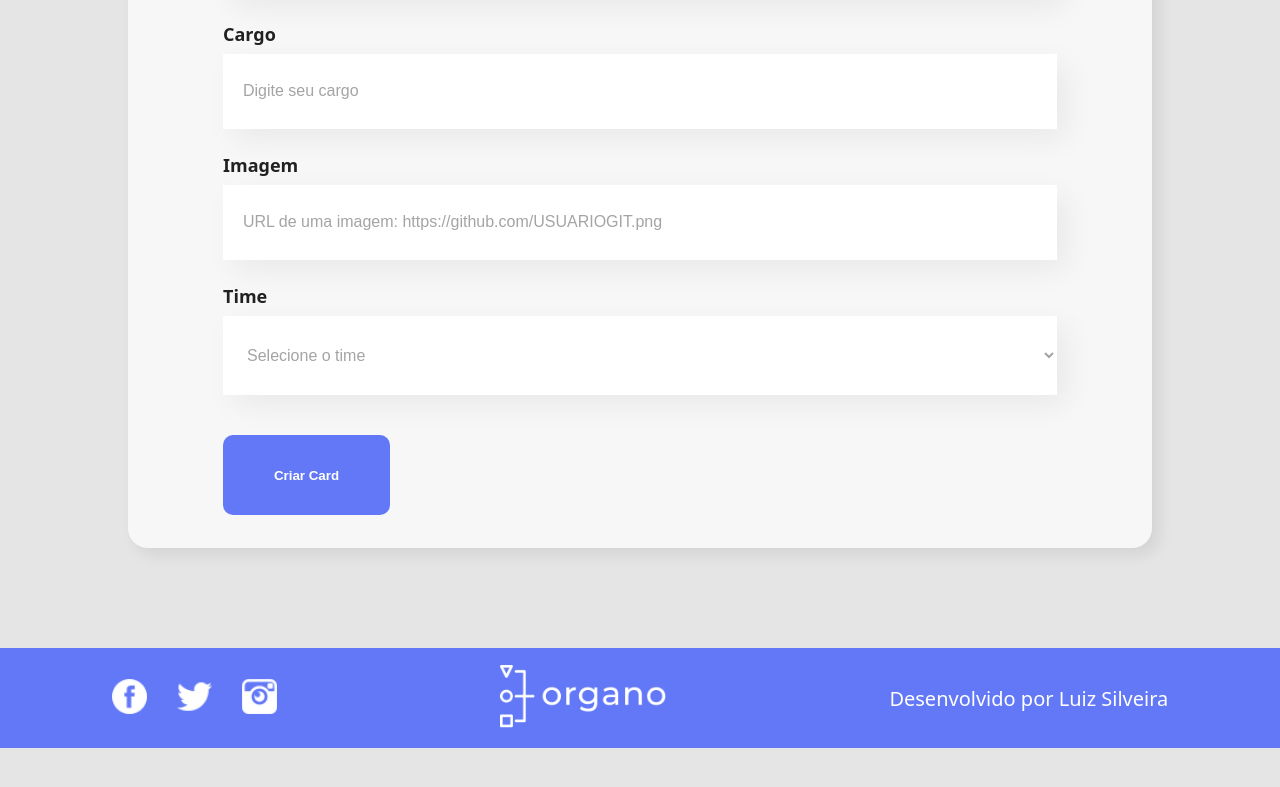
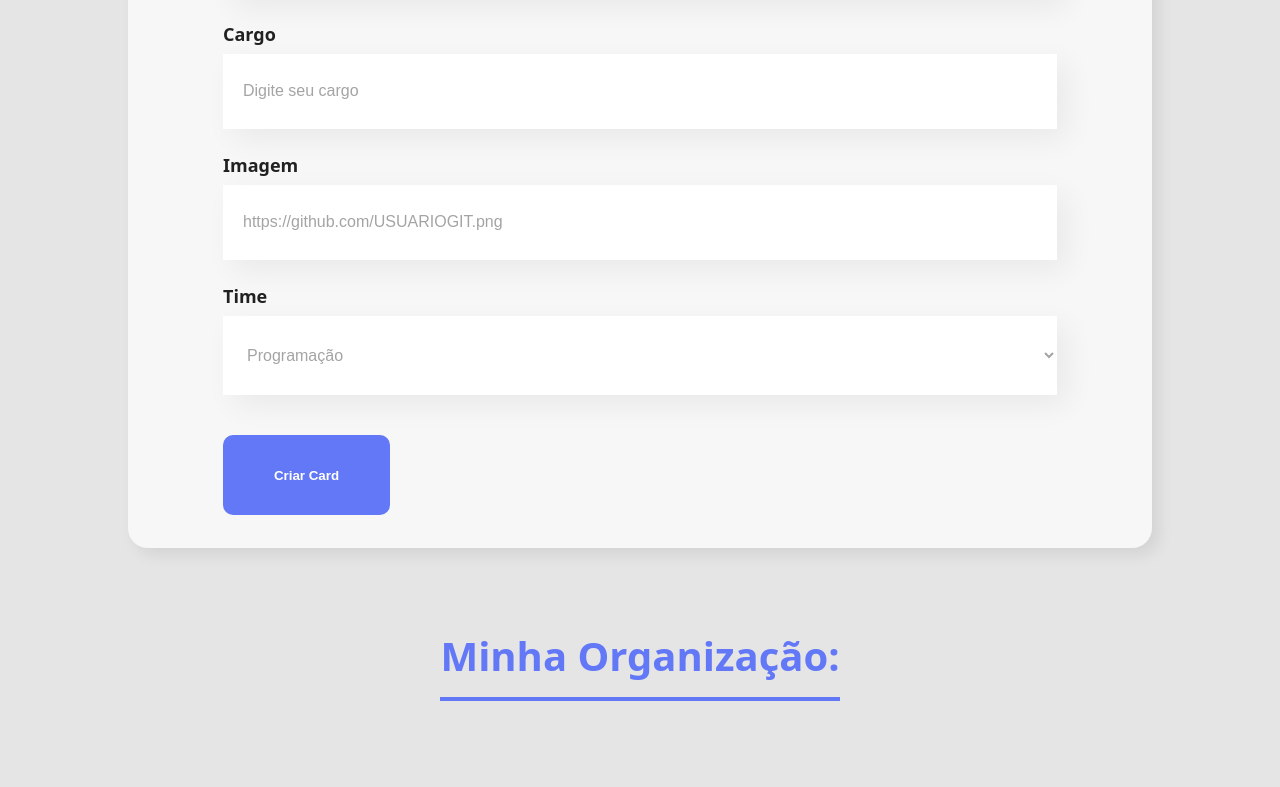
Before and after one commit to filiphis/react-desenvolvendo-javascript, a React (Create React App) app: page / in a window 1280 px wide. Shown: the part 889-1676 px from the top of the page. Before the commit the page ends 1637 px from the top, so only its background shows below. Built offline with nearby package versions, Linux system fonts and the light colour scheme.

Commit message:
:lipstick: Adjusting single key errors and final adjustments

```diff
--- a/src/App.css
+++ b/src/App.css
@@ -12,4 +12,5 @@ html {
   font-family: system-ui, -apple-system, BlinkMacSystemFont, "Segoe UI", Roboto,
     Oxygen, Ubuntu, Cantarell, "Open Sans", "Helvetica Neue", sans-serif;
   background-color: #e5e5e5;
+  padding-bottom: 100px;
 }
--- a/src/App.js
+++ b/src/App.js
@@ -6,7 +6,6 @@ import { Time } from "./components/Time";
 import { Title } from "./components/Title";
 import { getTimes } from "./api/times";
 import { serviceGetNewID } from "./services/serviceGetNewID";
-import { Rodape } from "./components/Rodape";
 
 function App() {
   const [colaboradores, setColaboradores] = useState([]);
@@ -19,11 +18,11 @@ function App() {
   };
 
   return (
-    <div className="container">
+    <>
       <Header />
       <Formulario times={times} onEnviarFormulario={cadastraColaboradores} />
 
-      {colaboradores.length > 0 && <Title>Minha Organização:</Title>}
+      <Title>Minha Organização:</Title>
 
       {times.map(({ description, corPrimaria, corSecundaria }) => (
         <Time
@@ -39,9 +38,7 @@ function App() {
           )}
         />
       ))}
-
-      <Rodape />
-    </div>
+    </>
   );
 }
 
--- a/src/components/Colaborador/index.jsx
+++ b/src/components/Colaborador/index.jsx
@@ -1,16 +1,10 @@
 import "./styles.css";
 
-const Colaborador = ({ imagem, nome, cargo, corPrimaria }) => {
-  function imageNotLoaded(event) {
-    const setDefaultImage =
-      "https://cdn-icons-png.flaticon.com/512/149/149071.png";
-    event.target.src = setDefaultImage;
-  }
-
+const Colaborador = ({ imagem, nome, cargo }) => {
   return (
     <div className="colaborador">
-      <div className="cabecalho" style={{ backgroundColor: corPrimaria }}>
-        <img src={imagem} alt={nome} onError={imageNotLoaded} />
+      <div className="cabecalho">
+        <img src={imagem} alt={nome} />
       </div>
       <div className="rodape">
         <h4>{nome}</h4>
--- a/src/components/Formulario/index.jsx
+++ b/src/components/Formulario/index.jsx
@@ -54,7 +54,7 @@ const Formulario = ({
       <InputDeTexto
         id="imagem"
         label="Imagem"
-        placeholder="URL de uma imagem: https://github.com/USUARIOGIT.png"
+        placeholder="https://github.com/USUARIOGIT.png"
         obrigatorio
         onInputDeTextoChange={(valor) => setImagem(valor)}
         valor={imagem}
--- a/src/components/ListaSuspensa/index.jsx
+++ b/src/components/ListaSuspensa/index.jsx
@@ -30,9 +30,6 @@ const ListaSuspensa = ({
         value={valor}
         onChange={handleListaChange}
       >
-        <option value="" disabled>
-          Selecione o time
-        </option>
         {options.map((optionItem) => (
           <option key={optionItem.description} value={optionItem.descriptiong}>
             {optionItem.description}
--- a/src/components/Rodape/index.jsx
+++ /dev/null
@@ -1,24 +0,0 @@
-import "./styles.css";
-
-const Rodape = () => {
-  return (
-    <footer className="footer">
-      <div className="socials">
-        <a href="#">
-          <img src="/imagens/fb.png" alt="" />
-        </a>
-        <a href="#">
-          <img src="/imagens/tw.png" alt="" />
-        </a>
-        <a href="#">
-          <img src="/imagens/ig.png" alt="" />
-        </a>
-      </div>
-      <div>
-        <img className="logo" src="/imagens/logo.png" alt="" />
-      </div>
-      <span className="description">Desenvolvido por Luiz Silveira</span>
-    </footer>
-  );
-};
-export { Rodape };
--- a/src/components/Rodape/styles.css
+++ /dev/null
@@ -1,30 +0,0 @@
-.footer {
-  width: 100%;
-  height: 10rem;
-  background-color: #6278f7;
-  /* position: absolute;
-  bottom: 0; */
-  display: flex;
-  justify-content: space-around;
-  align-items: center;
-  margin-top: 10rem;
-}
-
-.footer .logo {
-  width: 16.6rem;
-}
-
-.footer .socials {
-  display: flex;
-  gap: 3rem;
-}
-
-.footer .socials img {
-  width: 35px;
-  height: 35px;
-}
-
-.footer .description {
-  color: #ffffff;
-  font-size: 2rem;
-}
--- a/src/components/Time/index.jsx
+++ b/src/components/Time/index.jsx
@@ -16,7 +16,6 @@ const Time = ({ time, colaboradores }) => {
               nome={colaborador.nome}
               imagem={colaborador.imagem}
               cargo={colaborador.cargo}
-              corPrimaria={corPrimaria}
             />
           ))}
         </div>
```
